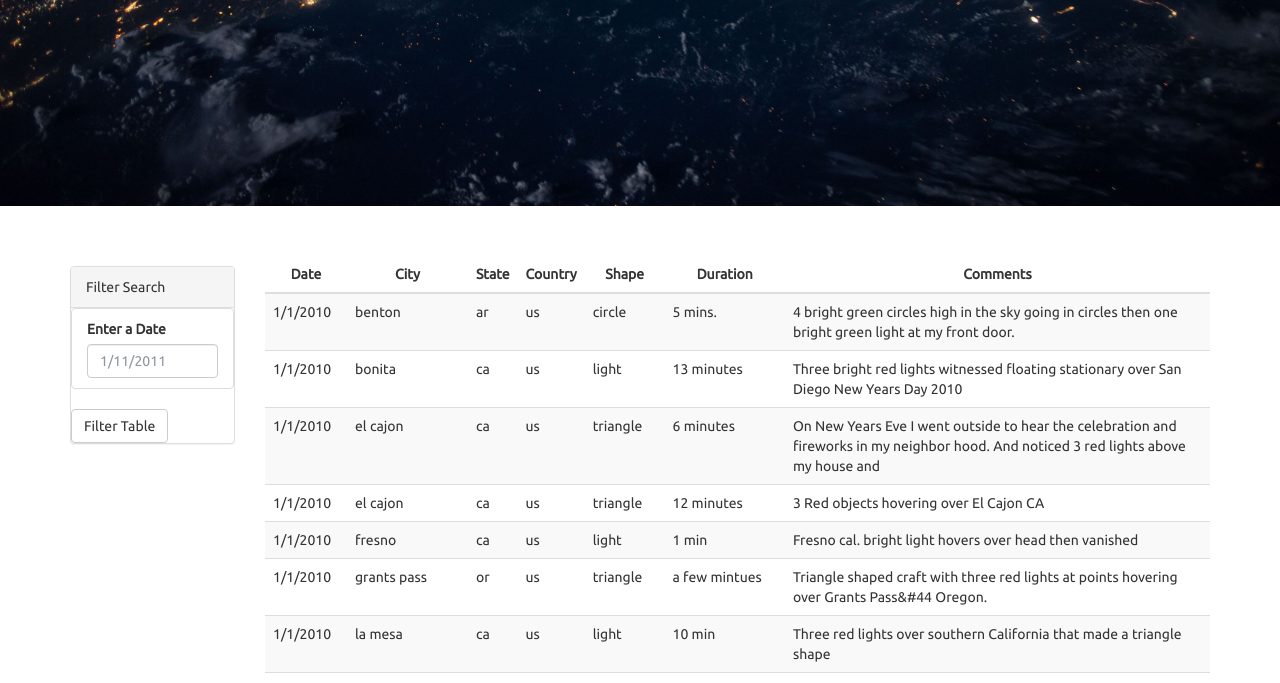
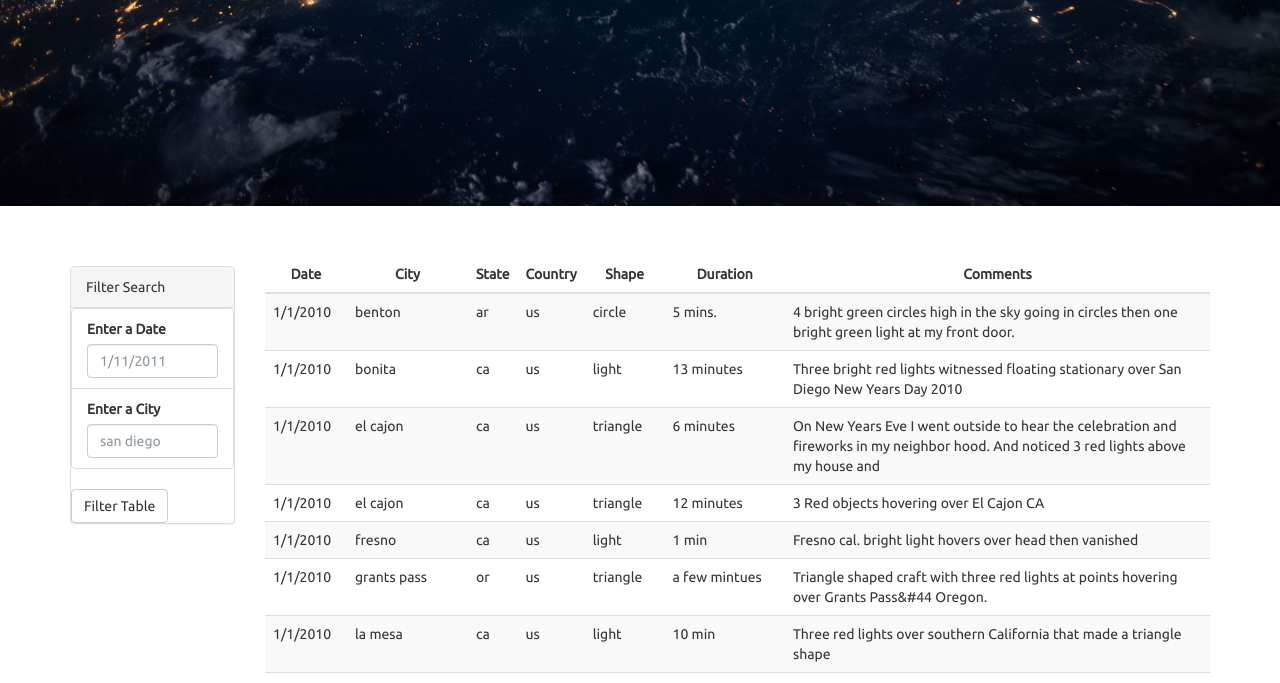
Before and after one commit to MorgaineB/javascript-challenge, a plain HTML site: page UFO-level-2/index.html in a window 1280 px wide. Shown: the part 406-1089 px from the top of the page. Drawn offline with nearby package versions, Linux system fonts and the light colour scheme.

Commit message:
Added City filter button

```diff
--- a/UFO-level-2/index.html
+++ b/UFO-level-2/index.html
@@ -39,6 +39,10 @@
                         <label for="date">Enter a Date</label>
                         <input class="form-control" id="datetime" type="text" placeholder="1/11/2011">
                       </li>
+                      <li class="filter list-group-item">
+                        <label for="city">Enter a City</label>
+                        <input class="form-control" id="city" type="text" placeholder="san diego">
+                      </li>
                     </ul>
                   </div>
                   <button id="filter-btn" type="button" class="btn btn-default">Filter Table</button>
```
